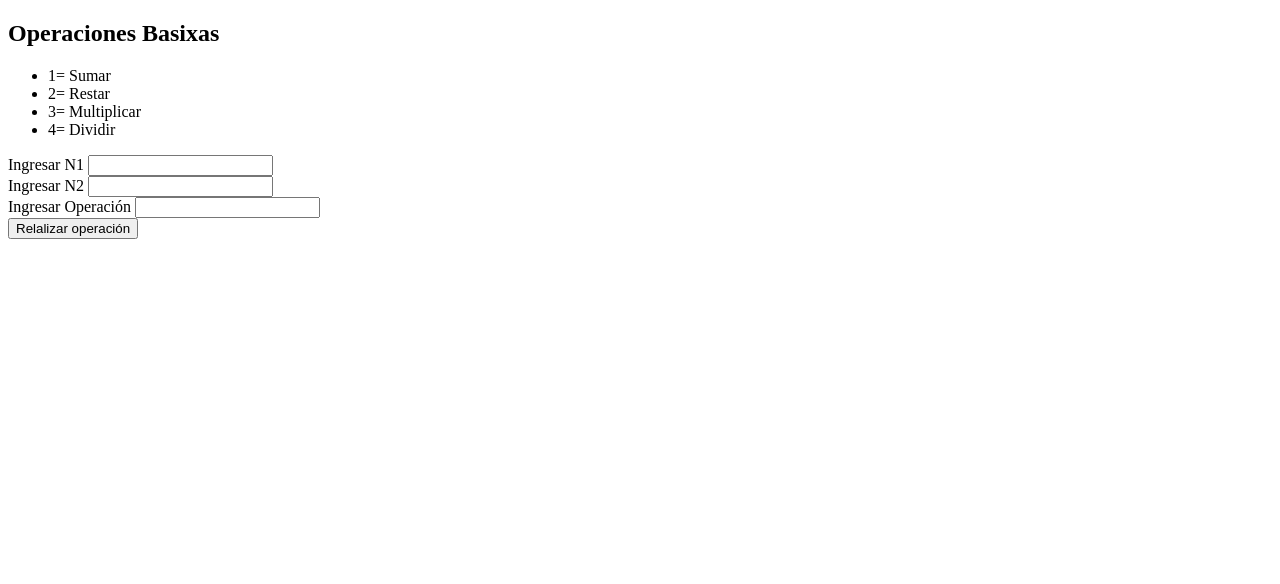
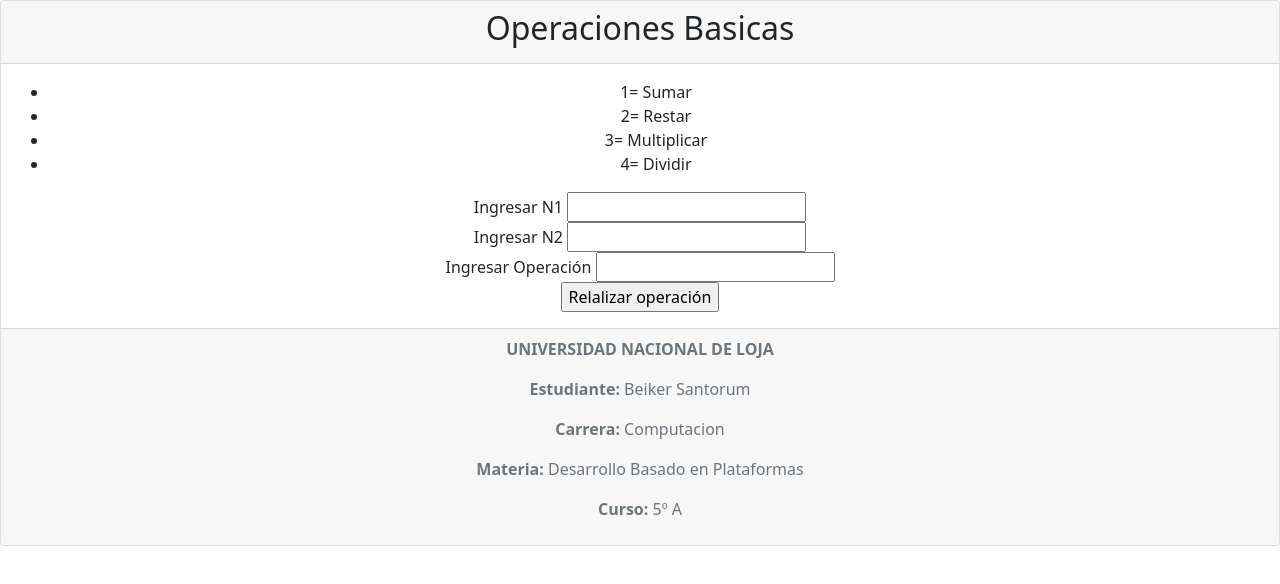
Before and after one commit to BeikSant/Html-con-JavaScript, a plain HTML site: page calculadora.html in a window 1280 px wide. Drawn offline with nearby package versions, Linux system fonts and the light colour scheme.

Commit message:
Html con JavaScript

```diff
--- a/calculadora.html
+++ b/calculadora.html
@@ -5,10 +5,16 @@
     <meta charset="utf-8" />
     <title>Calculadora</title>
     <script src="js/operaciones.js" type="text/javascript"></script>
+    <link href="https://cdn.jsdelivr.net/npm/bootstrap@5.0.0-beta2/dist/css/bootstrap.min.css" rel="stylesheet"
+    integrity="sha384-BmbxuPwQa2lc/FVzBcNJ7UAyJxM6wuqIj61tLrc4wSX0szH/Ev+nYRRuWlolflfl" crossorigin="anonymous">
 </head>
 
 <body>
-    <h2>Operaciones Basixas</h2>
+    <div class="card text-center">
+        <div class="card-header">
+            <h2>Operaciones Basicas</h2>
+        </div>
+        <div class="card-body">
             <ul>
                 <li>1= Sumar</li>
                 <li>2= Restar</li>
@@ -27,6 +33,15 @@
             <div id="resultado">
 
             </div>
+        </div>
+        <div class="card-footer text-muted">
+            <p><Strong>UNIVERSIDAD NACIONAL DE LOJA</Strong></p>
+            <p><Strong>Estudiante:</Strong> Beiker Santorum</p>
+            <p><Strong>Carrera:</Strong> Computacion</p>
+            <p><Strong>Materia:</Strong> Desarrollo Basado en Plataformas</p>
+            <p><Strong>Curso:</Strong> 5º A</p>
+        </div>
+    </div>
 </body>
 
 </html>
```
Also changed, not shown: componentes.js.html (+18 -1 lines), contador_pagina.html (+26 -6 lines), gestion_cookies.html (+19 -0 lines), index.html (+17 -1 lines), tabla_multiplicar.html (+17 -5 lines), Readme.txt (added). Lines whose indentation alone changed are shown as unchanged.
